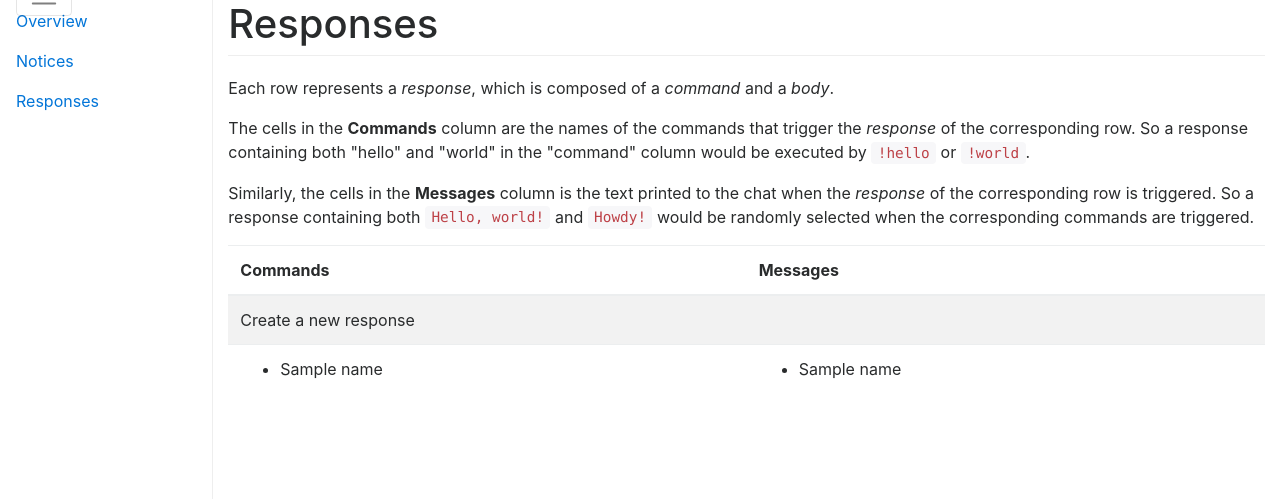
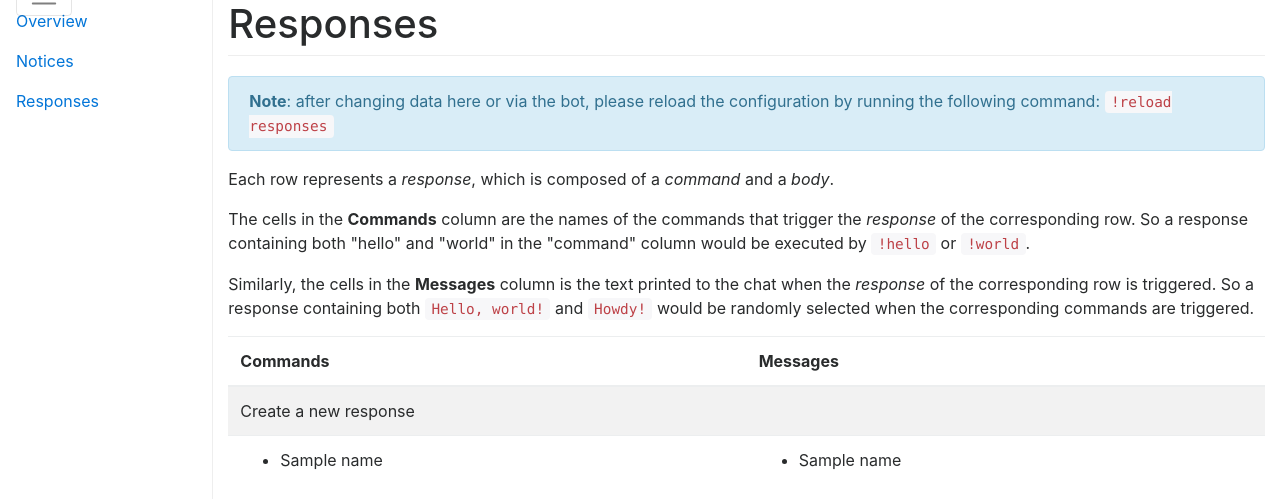
Before and after one commit to chillroom/jacr-admin, a Flask app: template app/templates/responses.html in a window 1280 px wide. Shown: the part 70-569 px from the top of the page. Run offline with Flask 2, Linux system fonts and the light colour scheme; the template is opened without the code that fills it: most values are stand-ins (such as "Sample title", 1, 10 or a date in 2020); parts of the project's set-up code (start-up, migrations or seed data) failed here and were passed over; some libraries are stand-ins or nearby versions.

Commit message:
add alert

```diff
--- a/app/templates/notices.html
+++ b/app/templates/notices.html
@@ -1,15 +1,15 @@
 {% extends "dashboard.html" %}
 {% block content %}
 <h1>Notices</h1>
+<div class="alert alert-info">
+    <strong>Note</strong>: after changing data here or via the bot, please reload the configuration by running the following command: <code>!motd reload</code>
+</div>
 <p>
     Notices are what you consider "messages of the day".
 </p>
 <p>
     The <code>title</code> of each of these notices bear no meaning, and only exist to make notices easier to modify via the chat bot. It's also a good
     way to summarise the notice for anyone else moderating chillroom.
-</p>
-<p>
-    <strong>Note</strong>: after changing data here or via the bot, please reload the configuration by running the reload command: <code>!motd reload</code>
 </p>
 <p>
     <strong>How to add, edit, or remove</strong>: click on the row you want to modify!
--- a/app/templates/responses.html
+++ b/app/templates/responses.html
@@ -1,6 +1,9 @@
 {% extends "dashboard.html" %}
 {% block content %}
 <h1>Responses</h1>
+<div class="alert alert-info">
+    <strong>Note</strong>: after changing data here or via the bot, please reload the configuration by running the following command: <code>!reload responses</code>
+</div>
 <p>
     Each row represents a <em>response</em>, which is composed of a <em>command</em> and a <em>body</em>.
 </p>
```
